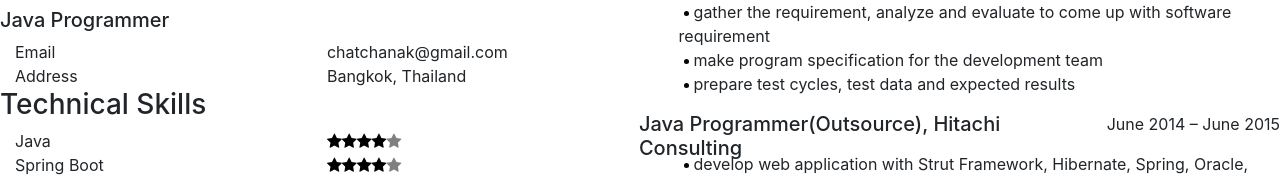
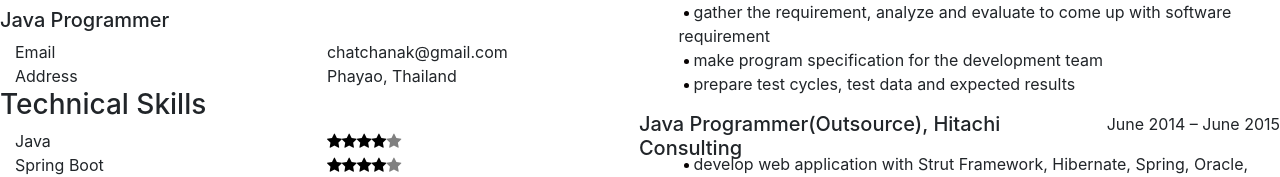
Before and after one commit to chatchana/chatchana, a React (Create React App) app: page / in a window 1280 px wide. Shown: the part 234-411 px from the top of the page. Built offline with nearby package versions, Linux system fonts and the light colour scheme.

Commit message:
fourth commit

```diff
--- a/src/App.css
+++ b/src/App.css
@@ -41,6 +41,10 @@
 
 }
 
+.space {
+  margin: 0 5px;
+}
+
 .image{
   background-repeat: no-repeat;
   background-size: 300px 300px;
--- a/src/App.js
+++ b/src/App.js
@@ -23,7 +23,7 @@ class App extends Component {
           </Row>
           <Row>
             <Col>Address</Col>
-            <Col>Bangkok, Thailand</Col>
+            <Col>Phayao, Thailand</Col>
           </Row>
         </Container>
 
```
